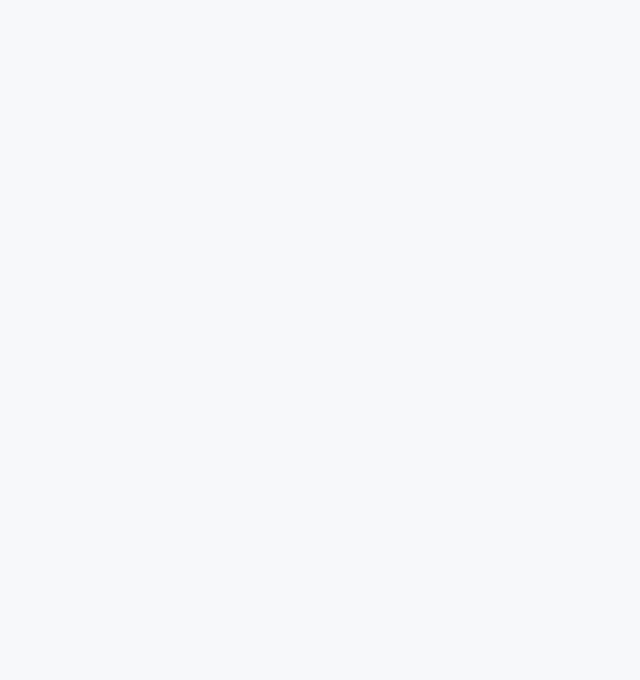
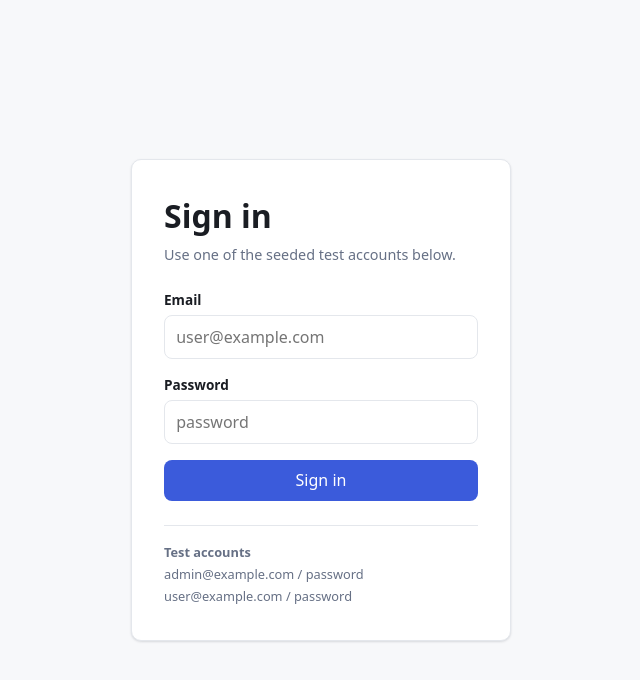
Before and after one commit to Gegirhasut/todo-laravel-nuxt, a Nuxt app in the folder frontend/: page /login in a window 1280 px wide. Shown: the top 680 px of the page, without its empty margins (319-959 px from the left). Built offline with nearby package versions, Linux system fonts and the light colour scheme; no server answers.

Commit message:
Add bearer-token auth, API client and route guards

```diff
--- /dev/null
+++ b/frontend/composables/useApi.ts
@@ -0,0 +1,6 @@
+/**
+ * Access to the shared, authenticated $fetch instance created in plugins/api.ts.
+ */
+export function useApi() {
+  return useNuxtApp().$api
+}
--- /dev/null
+++ b/frontend/layouts/default.vue
@@ -0,0 +1,57 @@
+<template>
+  <div>
+    <header v-if="auth.isAuthenticated" class="app-header">
+      <div class="app-header-inner">
+        <NuxtLink to="/" class="brand">To&#8209;Do</NuxtLink>
+
+        <div class="header-right">
+          <span class="muted user-info">
+            {{ auth.user?.name }}
+            <span v-if="auth.isAdmin" class="badge badge-in_progress">admin</span>
+          </span>
+          <button class="btn-ghost btn-sm" @click="auth.logout()">Log out</button>
+        </div>
+      </div>
+    </header>
+
+    <main>
+      <slot />
+    </main>
+  </div>
+</template>
+
+<script setup lang="ts">
+const auth = useAuthStore()
+</script>
+
+<style scoped>
+.app-header {
+  background: var(--surface);
+  border-bottom: 1px solid var(--border);
+}
+.app-header-inner {
+  max-width: 960px;
+  margin: 0 auto;
+  padding: 0.85rem 1rem;
+  display: flex;
+  align-items: center;
+  justify-content: space-between;
+  gap: 1rem;
+}
+.brand {
+  font-weight: 700;
+  font-size: 1.15rem;
+  color: var(--text);
+}
+.header-right {
+  display: flex;
+  align-items: center;
+  gap: 0.9rem;
+}
+.user-info {
+  display: inline-flex;
+  align-items: center;
+  gap: 0.4rem;
+  font-size: 0.9rem;
+}
+</style>
--- /dev/null
+++ b/frontend/middleware/auth.ts
@@ -0,0 +1,9 @@
+// Route guard: send anonymous visitors to the login page, remembering where
+// they were headed.
+export default defineNuxtRouteMiddleware((to) => {
+  const auth = useAuthStore()
+
+  if (!auth.isAuthenticated) {
+    return navigateTo({ path: '/login', query: { redirect: to.fullPath } })
+  }
+})
--- /dev/null
+++ b/frontend/pages/login.vue
@@ -0,0 +1,107 @@
+<template>
+  <div class="login-wrap">
+    <div class="card login-card">
+      <h1 class="login-title">Sign in</h1>
+      <p class="muted login-sub">Use one of the seeded test accounts below.</p>
+
+      <div v-if="auth.error" class="alert-error login-alert" role="alert">
+        {{ auth.error }}
+      </div>
+
+      <form novalidate @submit.prevent="submit">
+        <div class="field">
+          <label for="email">Email</label>
+          <input
+            id="email"
+            v-model="email"
+            type="email"
+            autocomplete="username"
+            placeholder="user@example.com"
+            :aria-invalid="!!errors.email"
+          >
+          <p v-if="errors.email" class="field-error">{{ errors.email }}</p>
+        </div>
+
+        <div class="field">
+          <label for="password">Password</label>
+          <input
+            id="password"
+            v-model="password"
+            type="password"
+            autocomplete="current-password"
+            placeholder="password"
+            :aria-invalid="!!errors.password"
+          >
+          <p v-if="errors.password" class="field-error">{{ errors.password }}</p>
+        </div>
+
+        <button class="btn-primary submit" type="submit" :disabled="auth.loading">
+          <span v-if="auth.loading" class="spinner" />
+          {{ auth.loading ? 'Signing in…' : 'Sign in' }}
+        </button>
+      </form>
+
+      <div class="hint muted">
+        <strong>Test accounts</strong><br>
+        admin@example.com / password<br>
+        user@example.com / password
+      </div>
+    </div>
+  </div>
+</template>
+
+<script setup lang="ts">
+definePageMeta({ middleware: 'guest', layout: false })
+
+const auth = useAuthStore()
+const route = useRoute()
+
+const email = ref('')
+const password = ref('')
+const errors = reactive<{ email?: string; password?: string }>({})
+
+async function submit() {
+  errors.email = email.value.trim() ? undefined : 'Email is required.'
+  errors.password = password.value ? undefined : 'Password is required.'
+  if (errors.email || errors.password) return
+
+  if (await auth.login(email.value.trim(), password.value)) {
+    await navigateTo((route.query.redirect as string) || '/')
+  }
+}
+</script>
+
+<style scoped>
+.login-wrap {
+  min-height: 100vh;
+  display: flex;
+  align-items: center;
+  justify-content: center;
+  padding: 1rem;
+}
+.login-card {
+  width: 100%;
+  max-width: 380px;
+  padding: 2rem;
+}
+.login-title {
+  margin: 0 0 0.25rem;
+}
+.login-sub {
+  margin: 0 0 1.5rem;
+  font-size: 0.9rem;
+}
+.login-alert {
+  margin-bottom: 1rem;
+}
+.submit {
+  width: 100%;
+}
+.hint {
+  margin-top: 1.5rem;
+  font-size: 0.8rem;
+  padding-top: 1rem;
+  border-top: 1px solid var(--border);
+  line-height: 1.7;
+}
+</style>
--- /dev/null
+++ b/frontend/plugins/api.ts
@@ -0,0 +1,41 @@
+import { useAuthStore } from '~/stores/auth'
+
+/**
+ * One $fetch instance for the whole app. It is built inside a plugin (rather
+ * than on demand in a composable) so the interceptors keep a valid Nuxt
+ * context even when a request is fired from a store action long after setup.
+ *
+ * It prefixes the API base URL, attaches the Sanctum bearer token, asks for
+ * JSON, and on a 401 drops the session and sends the user back to /login.
+ */
+export default defineNuxtPlugin((nuxtApp) => {
+  const config = useRuntimeConfig()
+  const router = useRouter()
+
+  const api = $fetch.create({
+    baseURL: config.public.apiBase,
+    headers: { Accept: 'application/json' },
+
+    onRequest({ options }) {
+      const { token } = useAuthStore()
+      if (token) {
+        options.headers.set('Authorization', `Bearer ${token}`)
+      }
+    },
+
+    async onResponseError({ response }) {
+      if (response.status !== 401) return
+
+      useAuthStore().clearSession()
+
+      // Don't bounce if we are already sitting on the login page.
+      if (router.currentRoute.value.path !== '/login') {
+        await nuxtApp.runWithContext(() => navigateTo('/login'))
+      }
+    },
+  })
+
+  return {
+    provide: { api },
+  }
+})
--- /dev/null
+++ b/frontend/plugins/session.client.ts
@@ -0,0 +1,12 @@
+/**
+ * After a reload only the token cookie survives, so pull the profile back in
+ * before the first route renders. Runs after plugins/api.ts (alphabetical
+ * order), which is what provides $api.
+ */
+export default defineNuxtPlugin(async () => {
+  const auth = useAuthStore()
+
+  if (auth.isAuthenticated && !auth.user) {
+    await auth.fetchUser()
+  }
+})
--- /dev/null
+++ b/frontend/stores/auth.ts
@@ -0,0 +1,87 @@
+import { defineStore } from 'pinia'
+import type { User } from '~/types'
+
+interface LoginResponse {
+  token: string
+  user: User
+}
+
+export const useAuthStore = defineStore('auth', () => {
+  // The token lives in a cookie so a page reload keeps the session.
+  const token = useCookie<string | null>('auth_token', {
+    sameSite: 'lax',
+    maxAge: 60 * 60 * 24 * 7,
+  })
+
+  const user = ref<User | null>(null)
+  const loading = ref(false)
+  const error = ref<string | null>(null)
+
+  const isAuthenticated = computed(() => !!token.value)
+  const isAdmin = computed(() => user.value?.role === 'admin')
+
+  function clearSession() {
+    token.value = null
+    user.value = null
+  }
+
+  async function login(email: string, password: string): Promise<boolean> {
+    loading.value = true
+    error.value = null
+
+    try {
+      const res = await useApi()<LoginResponse>('/auth/login', {
+        method: 'POST',
+        body: { email, password },
+      })
+
+      token.value = res.token
+      user.value = res.user
+      return true
+    } catch (e) {
+      const body = apiError(e)
+      // Bad credentials come back as a 422 on the email field.
+      error.value =
+        body?.errors?.email?.[0] ?? body?.message ?? 'Login failed. Please try again.'
+      return false
+    } finally {
+      loading.value = false
+    }
+  }
+
+  /** Restore the profile after a reload, when only the cookie survived. */
+  async function fetchUser(): Promise<void> {
+    if (!token.value) return
+
+    try {
+      const res = await useApi()<{ data: User }>('/user')
+      user.value = res.data
+    } catch {
+      // A 401 is already handled by the API plugin: session cleared, redirected.
+    }
+  }
+
+  async function logout(): Promise<void> {
+    try {
+      await useApi()('/auth/logout', { method: 'POST' })
+    } catch {
+      // The token may already be gone server-side; clear it locally regardless.
+    } finally {
+      clearSession()
+      await navigateTo('/login')
+    }
+  }
+
+  return {
+    token,
+    user,
+    loading,
+    error,
+    isAuthenticated,
+    isAdmin,
+    login,
+    logout,
+    fetchUser,
+    clearSession,
+  }
+})
--- /dev/null
+++ b/frontend/utils/errors.ts
@@ -0,0 +1,17 @@
+import type { ApiError } from '~/types'
+
+/**
+ * ofetch wraps the parsed response body of a failed request in `error.data`,
+ * which for this API is always an { message, errors? } object.
+ */
+export function apiError(error: unknown): ApiError | null {
+  const data = (error as { data?: unknown })?.data
+  if (data && typeof data === 'object' && 'message' in data) {
+    return data as ApiError
+  }
+  return null
+}
+
+export function apiErrorMessage(error: unknown, fallback: string): string {
+  return apiError(error)?.message ?? fallback
+}
```
Also changed, not shown: frontend/middleware/guest.ts (added, +8 -0 lines).
